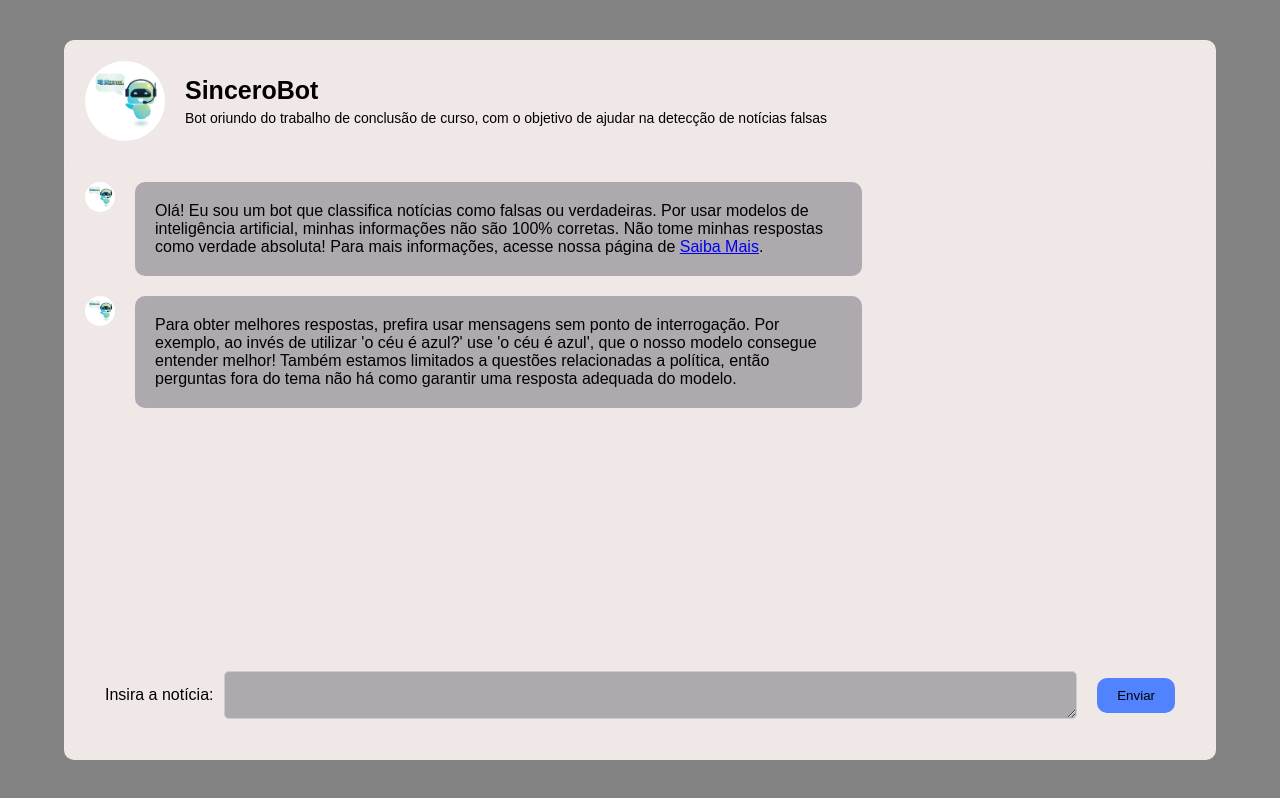
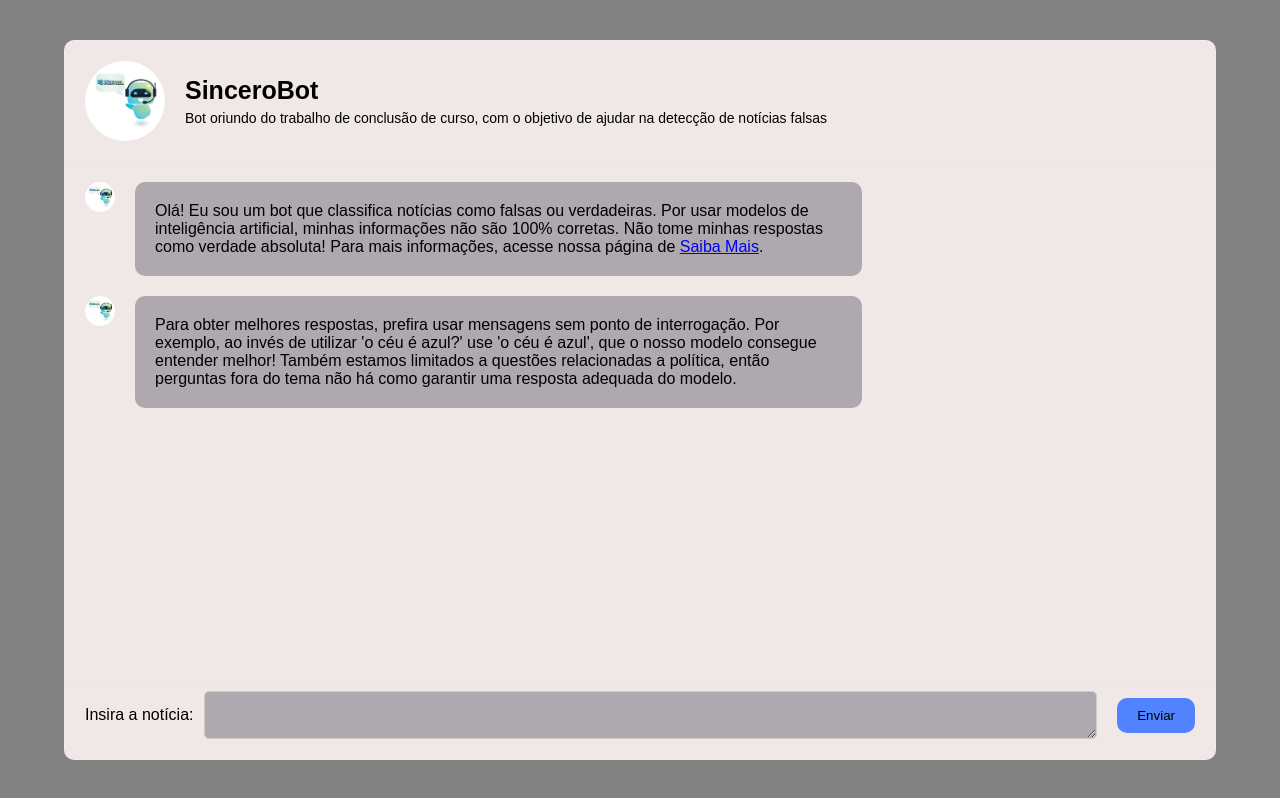
Before and after one commit to JoseVitorNobreUFC/ChatProject, a React (Vite) app: page / in a window 1280 px wide. Built offline with nearby package versions, Linux system fonts and the light colour scheme; the HTML template or start-up script is replaced by a standard one.

Commit message:
fixei o chat

```diff
--- a/src/components/chat/Chat.css
+++ b/src/components/chat/Chat.css
@@ -98,12 +98,18 @@
   }
 
   .bottom {
-    padding: 20px;
+    padding: 10px 20px 20px 20px;
     display: flex;
     gap: 20px;
     margin-top: auto;
     border-top: 1px solid #dddddd35;
     width: 100%;
+    position: fixed;
+    bottom: 0;
+    left: 0;
+    z-index: 1000;
+    background-color: rgb(240, 231, 231);
+    border-radius: 10px;
 
     .icons {
       display: flex;
```
